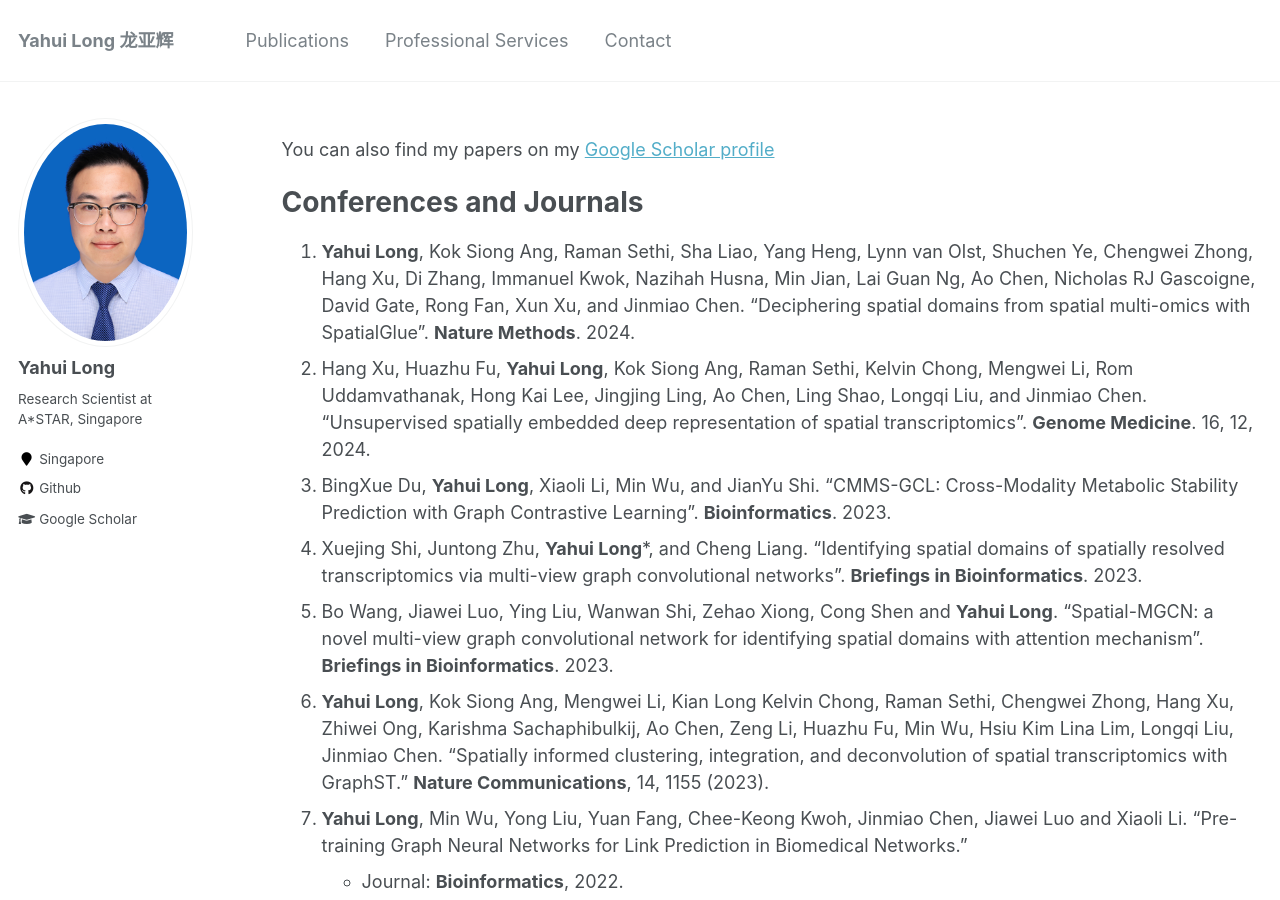
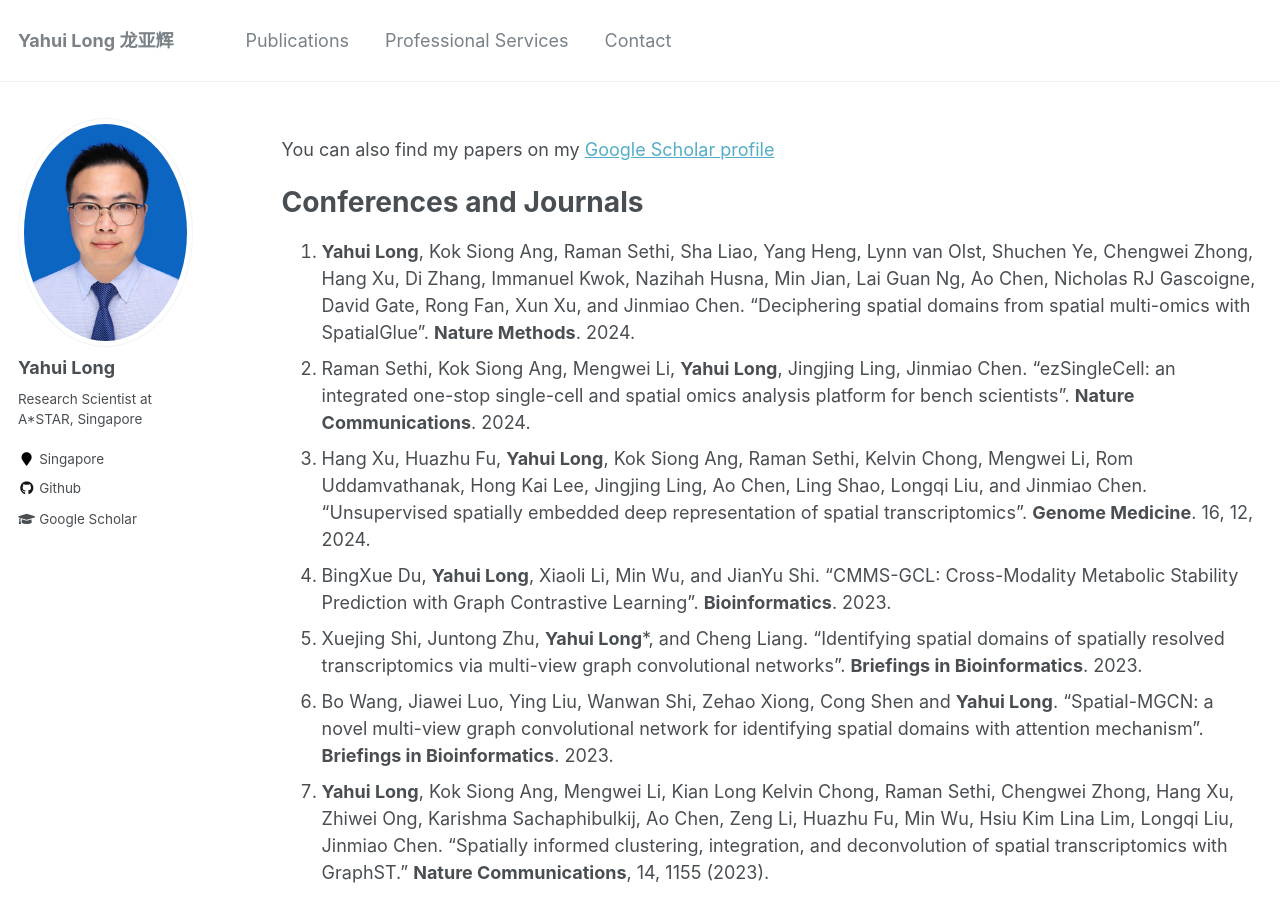
Before and after one commit to longyahui/Home, a Jekyll site: the page built from _pages/publications.md, in a window 1280 px wide and 900 px high. Built offline with Jekyll 4.4.1, drawn with Linux system fonts in a browser that asks for light colours.

Commit message:
Update publications.md

```diff
--- a/_pages/publications.md
+++ b/_pages/publications.md
@@ -13,19 +13,20 @@ You can also find my papers on my [Google Scholar profile](https://scholar.googl
 
 # Conferences and Journals
 1. **Yahui Long**, Kok Siong Ang, Raman Sethi, Sha Liao, Yang Heng, Lynn van Olst, Shuchen Ye, Chengwei Zhong, Hang Xu, Di Zhang, Immanuel Kwok, Nazihah Husna, Min Jian, Lai Guan Ng, Ao Chen, Nicholas RJ Gascoigne, David Gate, Rong Fan, Xun Xu, and Jinmiao Chen. "Deciphering spatial domains from spatial multi-omics with SpatialGlue". **Nature Methods**. 2024.
-2. Hang Xu, Huazhu Fu, **Yahui Long**, Kok Siong Ang, Raman Sethi, Kelvin Chong, Mengwei Li, Rom Uddamvathanak, Hong Kai Lee, Jingjing Ling, Ao Chen, Ling Shao, Longqi Liu, and Jinmiao Chen. "Unsupervised spatially embedded deep representation of spatial transcriptomics". **Genome Medicine**. 16, 12, 2024.
-3. BingXue Du, **Yahui Long**, Xiaoli Li, Min Wu, and JianYu Shi. "CMMS-GCL: Cross-Modality Metabolic Stability Prediction with Graph Contrastive Learning". **Bioinformatics**. 2023.
-4. Xuejing Shi, Juntong Zhu, **Yahui Long***, and Cheng Liang. "Identifying spatial domains of spatially resolved transcriptomics via multi-view graph convolutional networks". **Briefings in Bioinformatics**. 2023.
-5. Bo Wang, Jiawei Luo, Ying Liu, Wanwan Shi, Zehao Xiong, Cong Shen and **Yahui Long**. "Spatial-MGCN: a novel multi-view graph convolutional network for identifying spatial domains with attention mechanism". **Briefings in Bioinformatics**. 2023.
-6. **Yahui Long**, Kok Siong Ang, Mengwei Li, Kian Long Kelvin Chong, Raman Sethi, Chengwei Zhong, Hang Xu, Zhiwei Ong, Karishma Sachaphibulkij, Ao Chen, Zeng Li, Huazhu Fu, Min Wu, Hsiu Kim Lina Lim, Longqi Liu, Jinmiao Chen. "Spatially informed clustering, integration, and deconvolution of spatial transcriptomics with GraphST." **Nature Communications**, 14, 1155 (2023).
-7. **Yahui Long**, Min Wu, Yong Liu, Yuan Fang, Chee-Keong Kwoh, Jinmiao Chen, Jiawei Luo and Xiaoli Li. "Pre-training Graph Neural Networks for Link
+2. Raman Sethi, Kok Siong Ang, Mengwei Li, **Yahui Long**, Jingjing Ling, Jinmiao Chen. "ezSingleCell: an integrated one-stop single-cell and spatial omics analysis platform for bench scientists". **Nature Communications**. 2024.
+3. Hang Xu, Huazhu Fu, **Yahui Long**, Kok Siong Ang, Raman Sethi, Kelvin Chong, Mengwei Li, Rom Uddamvathanak, Hong Kai Lee, Jingjing Ling, Ao Chen, Ling Shao, Longqi Liu, and Jinmiao Chen. "Unsupervised spatially embedded deep representation of spatial transcriptomics". **Genome Medicine**. 16, 12, 2024.
+4. BingXue Du, **Yahui Long**, Xiaoli Li, Min Wu, and JianYu Shi. "CMMS-GCL: Cross-Modality Metabolic Stability Prediction with Graph Contrastive Learning". **Bioinformatics**. 2023.
+5. Xuejing Shi, Juntong Zhu, **Yahui Long***, and Cheng Liang. "Identifying spatial domains of spatially resolved transcriptomics via multi-view graph convolutional networks". **Briefings in Bioinformatics**. 2023.
+6. Bo Wang, Jiawei Luo, Ying Liu, Wanwan Shi, Zehao Xiong, Cong Shen and **Yahui Long**. "Spatial-MGCN: a novel multi-view graph convolutional network for identifying spatial domains with attention mechanism". **Briefings in Bioinformatics**. 2023.
+7. **Yahui Long**, Kok Siong Ang, Mengwei Li, Kian Long Kelvin Chong, Raman Sethi, Chengwei Zhong, Hang Xu, Zhiwei Ong, Karishma Sachaphibulkij, Ao Chen, Zeng Li, Huazhu Fu, Min Wu, Hsiu Kim Lina Lim, Longqi Liu, Jinmiao Chen. "Spatially informed clustering, integration, and deconvolution of spatial transcriptomics with GraphST." **Nature Communications**, 14, 1155 (2023).
+8. **Yahui Long**, Min Wu, Yong Liu, Yuan Fang, Chee-Keong Kwoh, Jinmiao Chen, Jiawei Luo and Xiaoli Li. "Pre-training Graph Neural Networks for Link
 Prediction in Biomedical Networks."
    - Journal: **Bioinformatics**, 2022.
-8. **Yahui Long**, Min Wu, Yong Liu, Jie Zheng, Chee-Keong Kwoh, Jiawei Luo and Xiaoli Li. "Graph Contextualized Attention Network for Predicting Synthetic Lethality in Human Cancers."
+9. **Yahui Long**, Min Wu, Yong Liu, Jie Zheng, Chee-Keong Kwoh, Jiawei Luo and Xiaoli Li. "Graph Contextualized Attention Network for Predicting Synthetic Lethality in Human Cancers."
    - Journal: **Bioinformatics**, 2021. [[PDF](https://academic.oup.com/bioinformatics/advance-article/doi/10.1093/bioinformatics/btab110/6145565)] [[Code & Data](https://github.com/longyahui/GCATSL)]
-9. **Yahui Long**, Min Wu, Chee-Keong Kwoh, Jiawei Luo and Xiaoli Li. "Predicting Human Microbe-Drug Associations via Graph Convolutional Network with Conditional Random Field."
+10. **Yahui Long**, Min Wu, Chee-Keong Kwoh, Jiawei Luo and Xiaoli Li. "Predicting Human Microbe-Drug Associations via Graph Convolutional Network with Conditional Random Field."
    - Journal: **Bioinformatics**, 36(19), 4918–4927, 2020. [[PDF](https://academic.oup.com/bioinformatics/article-abstract/36/19/4918/5864717?redirectedFrom=fulltext)] [[Code & Data](https://github.com/longyahui/GCNMDA)]
-10. **Yahui Long**, Min Wu, Yong Liu, Chee-Keong, Kwoh, Jiawei Luo and Xiaoli Li. "Ensembling graph attention networks for human microbe-drug association prediction."
+11. **Yahui Long**, Min Wu, Yong Liu, Chee-Keong, Kwoh, Jiawei Luo and Xiaoli Li. "Ensembling graph attention networks for human microbe-drug association prediction."
    - Journal: Published in a special issue in **Bioinformatics**, 36, i779–i786, 2020. [[PDF](https://academic.oup.com/bioinformatics/article/36/Supplement_2/i779/6055932?searchresult=1)] [[Code & Data](https://github.com/longyahui/EGATMDA)]
    - Conference: Accepted by *Proceedings of the 19th European Conference on Computational Biology* (**ECCB 2020**). [Acceptance rate: 21.18%]
 11. **Yahui Long**, Jiawei Luo, Yu Zhang and Yan Xia. "Predicting Human Microbe-Disease Associations via Graph Attention Networks with Inductive Matrix Completion."
```
